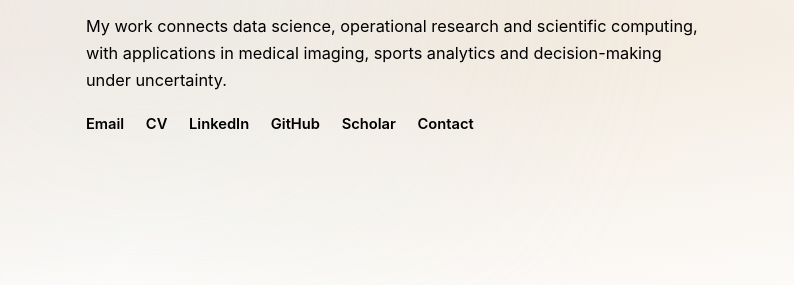
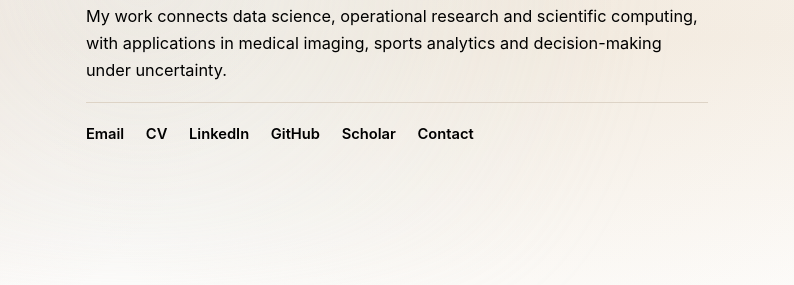
Before and after one commit to sfanzon/Quarto-Website-git, an Astro site in the folder astro/: page / in a window 1280 px wide. Shown: the part 450-735 px from the top of the page, 486-1280 px from the left. Built offline with nearby package versions, Linux system fonts and the light colour scheme; Astro itself is replaced by a stand-in of ours.

Commit message:
fix: restore homepage profile divider

```diff
--- a/astro/src/styles/home.css
+++ b/astro/src/styles/home.css
@@ -15,7 +15,7 @@ body.home-page { padding-top: 56px; }
 .home-bio-copy { max-width:43rem; margin-top:1.65rem; padding-top:1.4rem; border-top:1px solid var(--global-divider-color); }
 .home-bio-copy p { margin:0; font-size:clamp(1.02rem,1.25vw,1.12rem); line-height:1.65; }
 .home-bio-copy .home-summary { margin-top:1rem; }
-.home-profile-links { display:flex; flex-wrap:wrap; gap:.55rem 1.35rem; margin-top:1.15rem; font-size:.92rem; }
+.home-profile-links { display:flex; flex-wrap:wrap; gap:.55rem 1.35rem; margin-top:1.15rem; padding-top:1.15rem; border-top:1px solid var(--global-divider-color); font-size:.92rem; }
 .home-profile-links a { color:var(--global-text-color); font-weight:600; }
 .home-profile-links a:hover { color:var(--global-theme-color); }
 .home-scroll-cue { position:absolute; left:50%; bottom:2rem; display:inline-flex; flex-direction:column; align-items:center; gap:.12rem; color:var(--global-text-color-light); font-size:.72rem; font-weight:650; letter-spacing:.12em; line-height:1; text-transform:uppercase; transform:translateX(-50%); }
```
